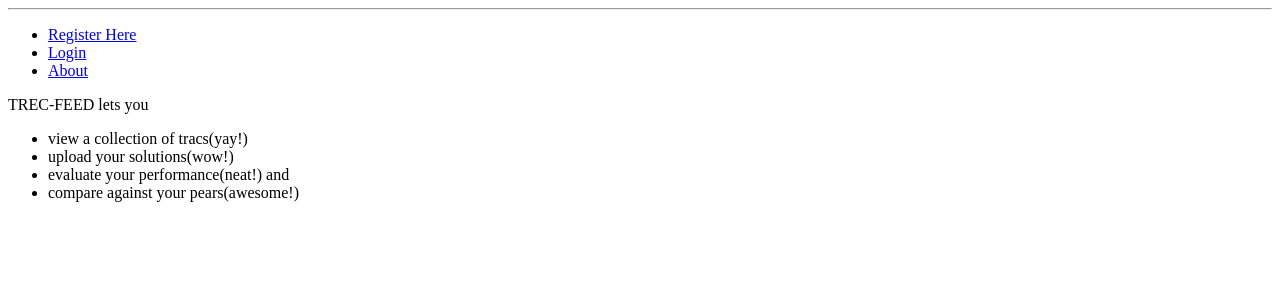
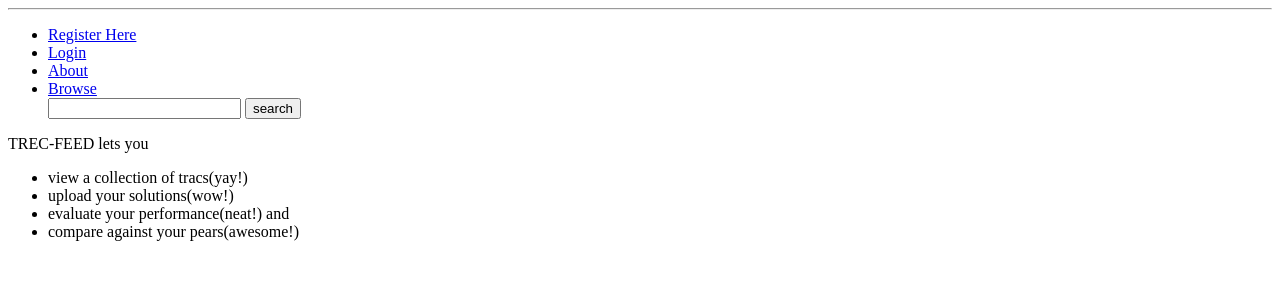
Before and after one commit to straygar/TREC, a Django app: page /main/about/ in a window 1280 px wide. Shown: the top 300 px of the page. Run offline with Django 3.2, Linux system fonts and the light colour scheme; some libraries are stand-ins or nearby versions.

Commit message:
base updates

```diff
--- a/main/urls.py
+++ b/main/urls.py
@@ -10,4 +10,5 @@ urlpatterns = patterns('',
     url(r'^edit_profile/$',views.edit_profile,name='edit_profile'),
     url(r'^about/$',views.about,name='about'),
     url(r'^uploadRun/$', views.uploadRun, name='uploadRun'),
+    url(r'^browse/$', views.browse, name='browse'),
     )
--- a/main/views.py
+++ b/main/views.py
@@ -14,6 +14,21 @@ from django.contrib.auth import authenticate, login, logout
 
 def home(request):
     return render(request, 'main/home.html')
+
+def browse(request):
+    return render(request, 'main/browse.html')
+#
+# def search(request):
+#     query = request.GET.get('q')
+#     if query:
+#         # There was a query entered.
+#         results = SomeModel.objects.filter(somefield=query)
+#     else:
+#         # If no query was entered, simply return all objects
+#         results = SomeModel.objects.all()
+#     return render(request, 'search_result.html', {'results': results})
+
+
 
 @login_required
 def uploadRun(request):
--- a/templates/base.html
+++ b/templates/base.html
@@ -20,6 +20,14 @@
                 <li><a href="{% url 'login' %}">Login</a></li>
             {% endif %}
                 <li><a href="{% url 'about' %}">About</a></li>
+                <li><a href="{% url 'browse' %}">Browse</a></li>
+                <div id="tfheader">
+		            <form id="tfnewsearch" method="get" action="http://www.google.com">
+                        <input type="text" class="tftextinput" name="q" size="21" maxlength="120">
+                        <input type="submit" value="search" class="tfbutton">
+		            </form>
+	            <div class="tfclear"></div>
+                </div>
             </ul>
 
         </div>
```
Also changed, not shown: db.sqlite3, 2 other files.
